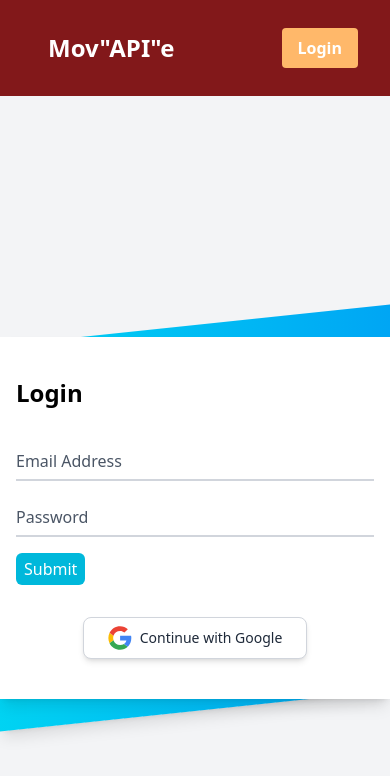
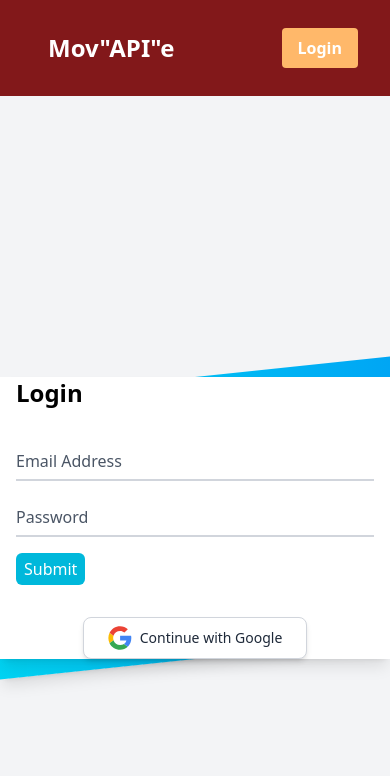
Before and after one commit to alanaainez/mov-api-e, a React (Vite) app in the folder client/: page /login in a window 390 px wide. Shown: the top 776 px of the page. Built offline with nearby package versions, Linux system fonts and the light colour scheme.

Commit message:
Only unique faves

```diff
--- a/client/src/components/AddFavourite.tsx
+++ b/client/src/components/AddFavourite.tsx
@@ -2,7 +2,7 @@ import React from 'react';
 
 const AddFavourite = () => {
     return (
-        <>
+        <div className="flex flex-grow items-center px-2">
             <span className='mr-2 text-white text-base'>Add to favorites</span>
             <svg
                 width='1em'
@@ -17,7 +17,7 @@ const AddFavourite = () => {
                     d='M8 1.314C12.438-3.248 23.534 4.735 8 15-7.534 4.736 3.562-3.248 8 1.314z'
                 />
             </svg>
-        </>
+        </div>
     );
 };
 
--- a/client/src/components/RemoveFavourites.tsx
+++ b/client/src/components/RemoveFavourites.tsx
@@ -2,7 +2,7 @@ import React from 'react';
 
 const RemoveFavourites = () => {
     return (
-        <>
+        <div className="flex flex-grow items-center px-2">
             <span className='mr-2 text-white text-base'>Remove from favorites</span>
             <svg
                 width='1em'
@@ -21,7 +21,7 @@ const RemoveFavourites = () => {
                     d='M4.646 4.646a.5.5 0 0 1 .708 0L8 7.293l2.646-2.647a.5.5 0 0 1 .708.708L8.707 8l2.647 2.646a.5.5 0 0 1-.708.708L8 8.707l-2.646 2.647a.5.5 0 0 1-.708-.708L7.293 8 4.646 5.354a.5.5 0 0 1 0-.708z'
                 />
             </svg>
-        </>
+        </div>
     );
 };
 
--- a/client/src/index.css
+++ b/client/src/index.css
@@ -1,14 +1,4 @@
 @import "tailwindcss";
-.image-container {
-	position: relative;
-	transition: transform 0.2s;
-}
-
-.image-container:hover {
-	cursor: pointer;
-	transform: scale(1.1);
-}
-
 .image-container {
 	position: relative;
 	transition: transform 0.2s;
@@ -27,10 +17,10 @@
 	position: absolute;
 	background: rgba(0, 0, 0, 0.8);
 	width: 100%;
-	transition: 0.5s ease;
+	transition: 0.35s ease;
 	opacity: 0;
 	bottom: 0;
-	font-size: 20px;
-	padding: 20px;
-	text-align: center;
+	/* font-size: 20px; */
+	/* padding: 20px; */
+	/* text-align: center; */
 }
--- a/client/src/pages/Home.tsx
+++ b/client/src/pages/Home.tsx
@@ -34,9 +34,11 @@ function App() {
     }, []);
 
     const addFavouriteMovie = (movie) => {
-        const newFavouriteList = [...favourites, movie];
-        setFavourites(newFavouriteList);
-        saveToLocalStorage(newFavouriteList);
+            if (!favourites.some((fav) => fav.imdbID === movie.imdbID)) {
+                const newFavouriteList = [...favourites, movie];
+                setFavourites(newFavouriteList);
+                saveToLocalStorage(newFavouriteList);
+            }
     };
 
     const removeFavouriteMovie = (movie) => {
--- a/client/src/pages/Login.tsx
+++ b/client/src/pages/Login.tsx
@@ -36,12 +36,12 @@ const Login = () => {
   };
 
   return (
-    <div className="min-h-screen bg-gray-100 py-6 flex flex-col justify-center sm:py-12">
-      <div className="relative py-3 sm:max-w-xl sm:mx-auto">
+    <div className="min-h-screen bg-gray-100 flex flex-col justify-center">
+      <div className="relative sm:max-w-xl sm:mx-auto">
         <div
           className="absolute inset-0 bg-gradient-to-r from-cyan-400 to-sky-500 shadow-lg transform -skew-y-6 sm:skew-y-0 sm:-rotate-6 sm:rounded-3xl">
         </div>
-        <div className="relative px-4 py-10 bg-white shadow-lg sm:rounded-3xl sm:p-20">
+        <div className="relative px-4 bg-white shadow-lg sm:rounded-3xl sm:p-20">
 
           <form className="max-w-md mx-auto form login-form" onSubmit={handleSubmit}>
             <div>
```
